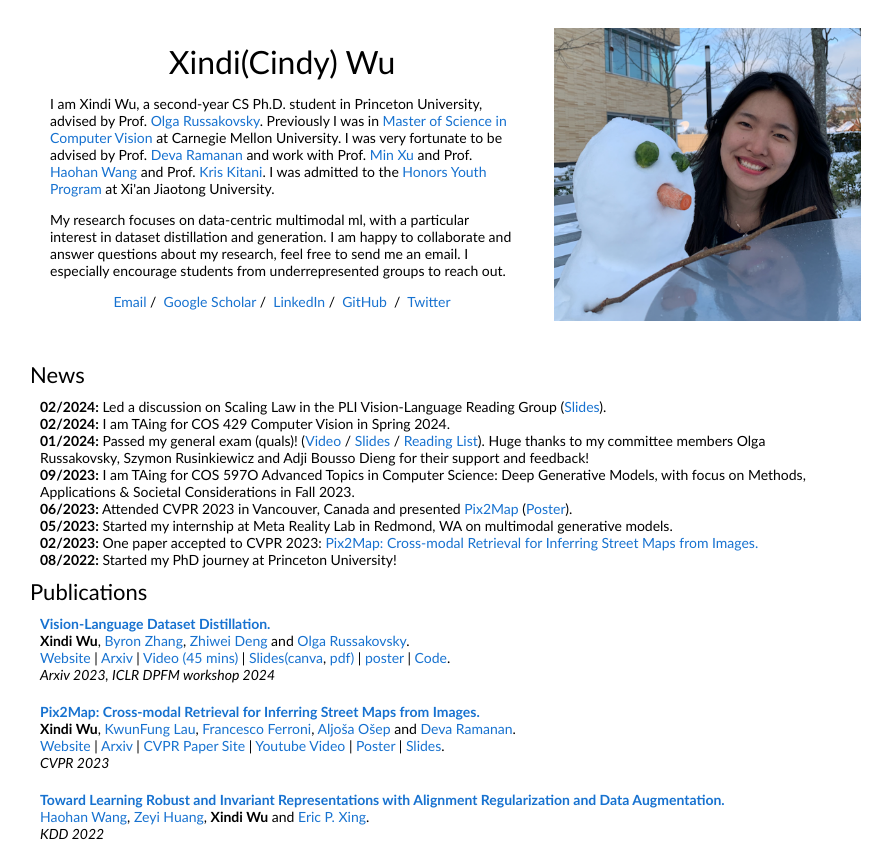
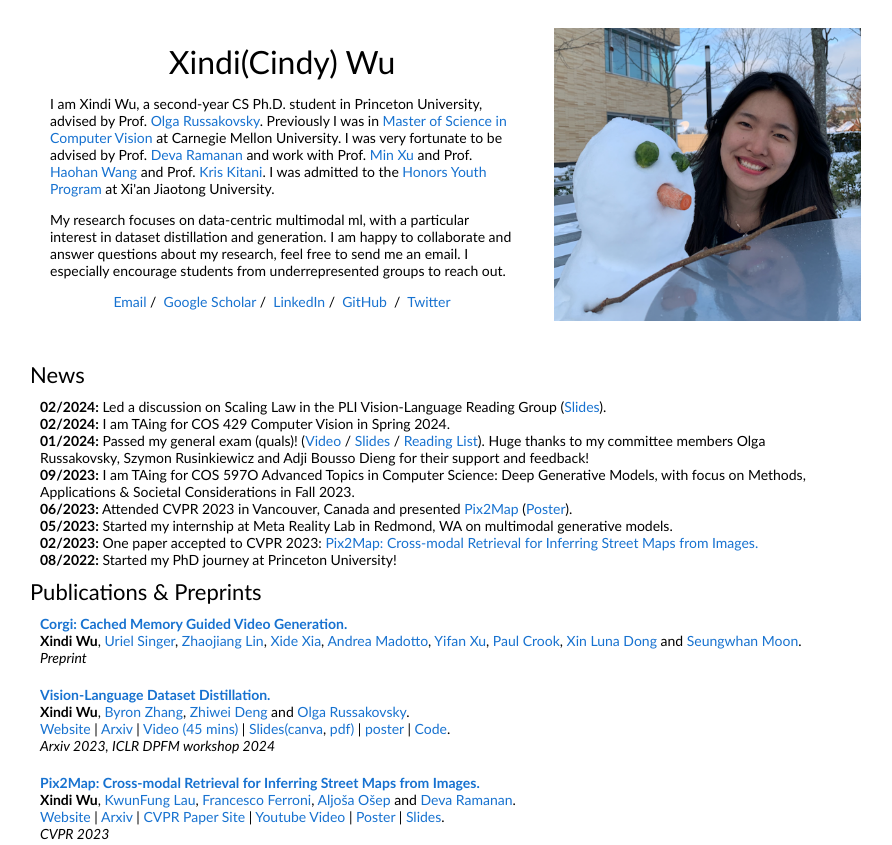
Before and after one commit to XindiWu/xindiwu.github.io, a plain HTML site: page index.html in a window 1280 px wide. Shown: the top 845 px of the page, without its empty margins (210-1102 px from the left). Drawn offline with Linux system fonts and the light colour scheme.

Commit message:
adding corgi

```diff
--- a/index.html
+++ b/index.html
@@ -94,7 +94,29 @@
           <br>
             <table width="100%" align="middle" border="0" cellspacing="0" cellpadding="10">
             <tbody>
-                <heading>Publications</heading>
+                <heading>Publications & Preprints</heading>
+
+                <td width="60%" valign="middle">
+                  <div class="title">
+                    <a href="data/corgi.pdf"><b>Corgi: Cached Memory Guided Video Generation.</b></a>
+                  </div>
+                  <div class="authors">
+                      <b>Xindi Wu</b>,
+                      <a href="https://scholar.google.com/citations?user=nIEep3cAAAAJ&hl=en">Uriel Singer</a>,
+                      <a href="https://zlinao.github.io/">Zhaojiang Lin</a>,
+                      <a href="https://xidexia.github.io/">Xide Xia</a>,
+                      <a href="https://andreamad8.github.io/">Andrea Madotto</a>,
+                      <a href="https://scholar.google.com/citations?user=e0KdvxUAAAAJ&hl=en">Yifan Xu</a>,
+                      <a href="https://www.pacrook.net/">Paul Crook</a>,
+                      <a href="https://lunadong.com/">Xin Luna Dong</a> and
+                      <a href="https://shanemoon.com/">Seungwhan Moon</a>.<br>
+                  </div>
+                  <div class="venue">
+                    <i>Preprint</i>
+                  </div>
+                </td>
+              </tr>
+              <tr>
 
                 <td width="60%" valign="middle">
                     <div class="title">
```
Also changed, not shown: 2 other files.
